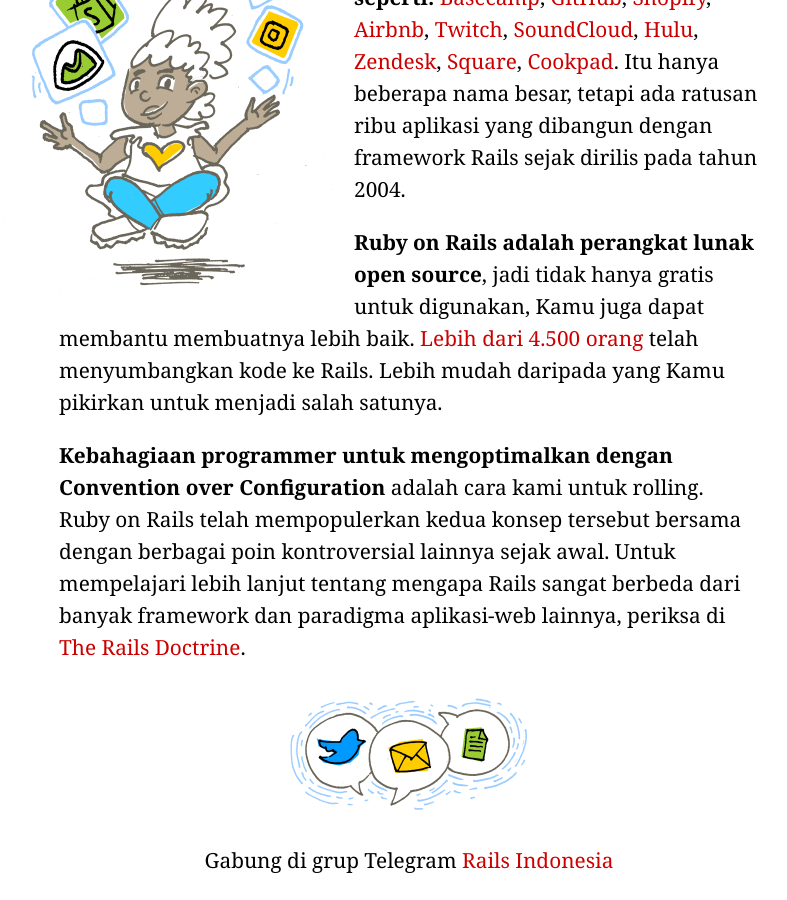
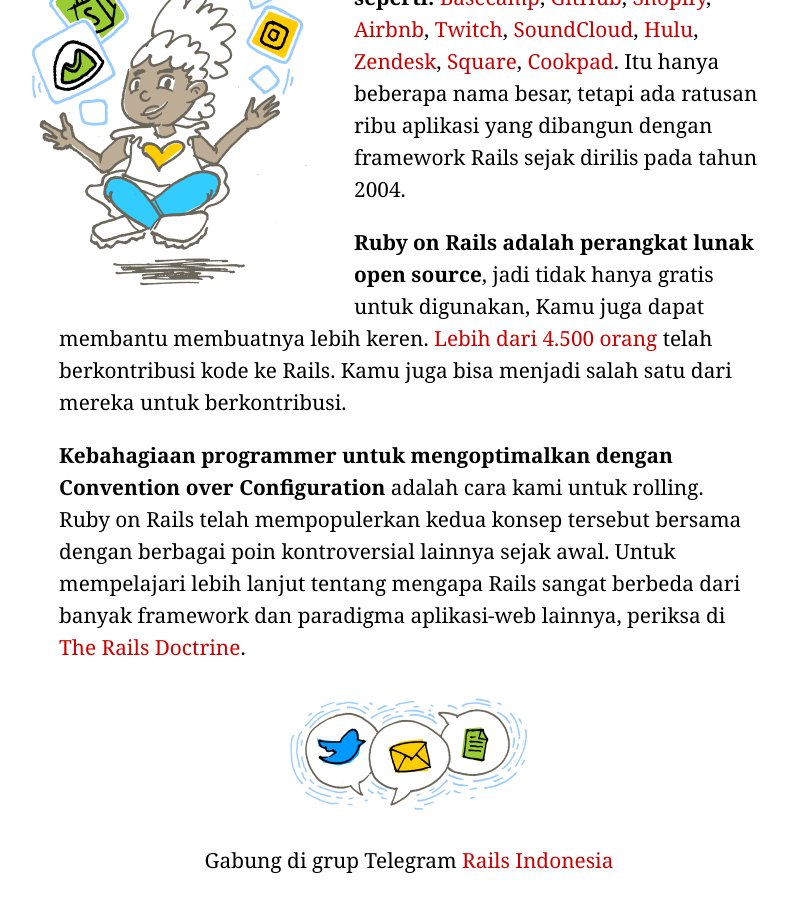
Before and after one commit to rails-id/rails-id.github.io, a Jekyll site: the page built from index.html, in a window 1280 px wide and 900 px high, scrolled down 1434 px. Shown: the whole window, without its empty margins (231-1018 px from the left). Built offline with Jekyll 4.4.1, drawn with Linux system fonts in a browser that asks for light colours; some of the changed text lies outside the part shown.

Commit message:
:gem: Contrib: improve for index.html

```diff
--- a/index.html
+++ b/index.html
@@ -24,7 +24,7 @@
       </figure>
 
       <h1>Bayangkan apa yang bisa Kamu bangun jika Kamu mempelajari Ruby on Rails&#8230;</h1>
-      <p>Belajar membangun aplikasi web modern itu menakutkan. Ruby on Rails membuatnya lebih mudah dan lebih menyenangkan. Ini mencakup <a href="everything-you-need">semua yang Kamu butuhkan</a> untuk membangun aplikasi yang fantastis, dan <a href="http://guides.rubyonrails.org/getting_started.html">Kamu dapat mempelajarinya</a> dengan dukungan dari <a href="community">komunitas kami yang besar</a>.</p>
+      <p>Belajar membangun aplikasi web modern itu menakutkan. Ruby on Rails membuatnya lebih mudah dan lebih menyenangkan. Ini mencakup <a href="everything-you-need">semua yang Kamu butuhkan</a> untuk membangun aplikasi yang fantastis, dan <a href="http://guides.rubyonrails.org/getting_started.html">Kamu dapat mempelajarinya</a> dengan dukungan dari <a href="community">komunitas kami</a>.</p>
     </section>
 
     <section class="version">
@@ -43,7 +43,7 @@
 
       <p><strong>Kamu mungkin sudah tahu aplikasi yang dibangun dengan Ruby on Rails seperti:</strong> <a href="https://basecamp.com">Basecamp</a>, <a href="https://github.com">GitHub</a>, <a href="https://shopify.com">Shopify</a>, <a href="https://airbnb.com">Airbnb</a>, <a href="https://twitch.tv">Twitch</a>, <a href="https://soundcloud.com">SoundCloud</a>, <a href="https://hulu.com">Hulu</a>, <a href="https://zendesk.com">Zendesk</a>, <a href="https://square.com">Square</a>, <a href="https://cookpad.com">Cookpad</a>. Itu hanya beberapa nama besar, tetapi ada ratusan ribu aplikasi yang dibangun dengan framework Rails sejak dirilis pada tahun 2004.</p>
 
-      <p><strong>Ruby on Rails adalah perangkat lunak open source</strong>, jadi tidak hanya gratis untuk digunakan, Kamu juga dapat membantu membuatnya lebih baik. <a href="http://contributors.rubyonrails.org">Lebih dari 4.500 orang</a> telah menyumbangkan kode ke Rails. Lebih mudah daripada yang Kamu pikirkan untuk menjadi salah satunya.</p>
+      <p><strong>Ruby on Rails adalah perangkat lunak open source</strong>, jadi tidak hanya gratis untuk digunakan, Kamu juga dapat membantu membuatnya lebih keren. <a href="http://contributors.rubyonrails.org">Lebih dari 4.500 orang</a> telah berkontribusi kode ke Rails. Kamu juga bisa menjadi salah satu dari mereka untuk berkontribusi.</p>
 
       <p><strong>Kebahagiaan programmer untuk mengoptimalkan dengan Convention over Configuration</strong> adalah cara kami untuk rolling. Ruby on Rails telah mempopulerkan kedua konsep tersebut bersama dengan berbagai poin kontroversial lainnya sejak awal. Untuk mempelajari lebih lanjut tentang mengapa Rails sangat berbeda dari banyak framework dan paradigma aplikasi-web lainnya, periksa di <a href="doctrine">The Rails Doctrine</a>.</p>
     </section>
```
